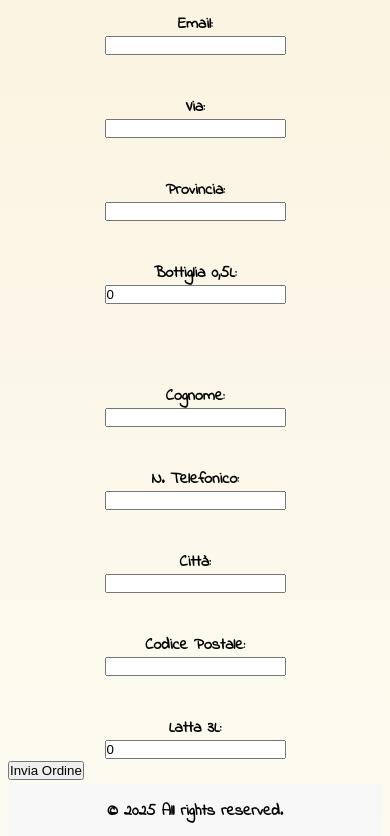
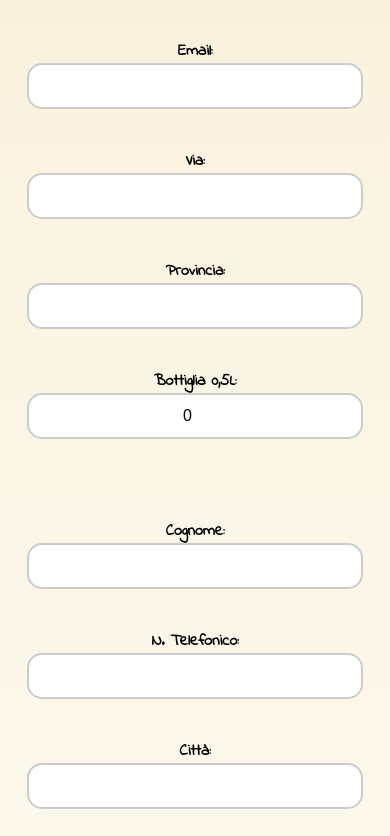
Before and after one commit to GiuseppeSonny/NicodemiProject, a React (Vite) app: page /shop in a window 390 px wide. Shown: the part 1008-1844 px from the top of the page. Built offline with nearby package versions, Linux system fonts and the light colour scheme.

Commit message:
style emailform completed

```diff
--- a/src/componets/Header/footer/Footer.jsx
+++ b/src/componets/Header/footer/Footer.jsx
@@ -3,7 +3,10 @@ import styles from "./footer.module.scss";
 const Footer = () => {
   return (
     <div className={styles.footer}>
-      <p className={styles.paragraph}> © 2025 All rights reserved.</p>
+      <p className={styles.paragraph}>
+        {" "}
+        © 2025 - Azienda Agricola Nicodemi - All rights reserved.
+      </p>
     </div>
   );
 };
--- a/src/componets/emailform/email.module.scss
+++ b/src/componets/emailform/email.module.scss
@@ -23,39 +23,47 @@
 .column {
   display: flex;
   flex-direction: column;
-  width: 45%;
+  width: 30%;
   align-items: center;
+  justify-content: center;
+  text-align: center;
 }
 
 .form label {
   font-weight: bold;
   margin-bottom: 5px;
-}
-
-.form input {
-  width: 800%;
-  max-width: 300px;
-  padding: 8px;
-  border-radius: 5px;
-  border: 1px solid #ccc;
+  width: 100%;
   text-align: center;
 }
 
-.button {
+.formContainer input {
+  width: 100%;
+  max-width: 400px;
+  padding: 12px;
+  border-radius: 15px;
+  border: 2px solid #ccc;
+  text-align: center;
+  font-size: 16px;
+}
+
+button {
   display: block;
   margin: 20px auto;
-  width: 200px;
-  padding: 10px;
-  background-color: #007bff;
+  width: 250px;
+  padding: 14px;
+  background-color: rgb(55, 85, 42);
   color: white;
   border: none;
-  border-radius: 5px;
+  border-radius: 15px;
   cursor: pointer;
-  text-align: center;
+  font-size: 16px;
+  font-weight: bold;
+  transition: background-color 0.3s ease, transform 0.2s ease;
 }
 
-.form button:hover {
-  background-color: #0056b3;
+button:hover {
+  background-color: #5a5c1f;
+  transform: scale(1.05);
 }
 
 @media (max-width: 768px) {
@@ -68,7 +76,8 @@
     width: 100%;
   }
 
-  .form input {
-    width: 90%; /* Per occupare meglio lo spazio disponibile */
+  .formContainer input {
+    width: 90%;
+    max-width: 100%;
   }
 }
--- a/src/pages/contacts/Contacts.jsx
+++ b/src/pages/contacts/Contacts.jsx
@@ -11,7 +11,10 @@ const Contacts = () => {
           Email: <a href="mailto:aanicodemi@gmail.com">aanicodemi@gmail.com</a>
         </p>
         <p>
-          Telefono: <a href="tel:+391234567890">+39 123 456 7890</a>
+          Giorgio Nicodemi: <a href="tel:3357560815">3357560815</a>
+        </p>
+        <p>
+          Francesca Curti: <a href="tel:3487816888">3487816888</a>
         </p>
       </div>
     </div>
```
